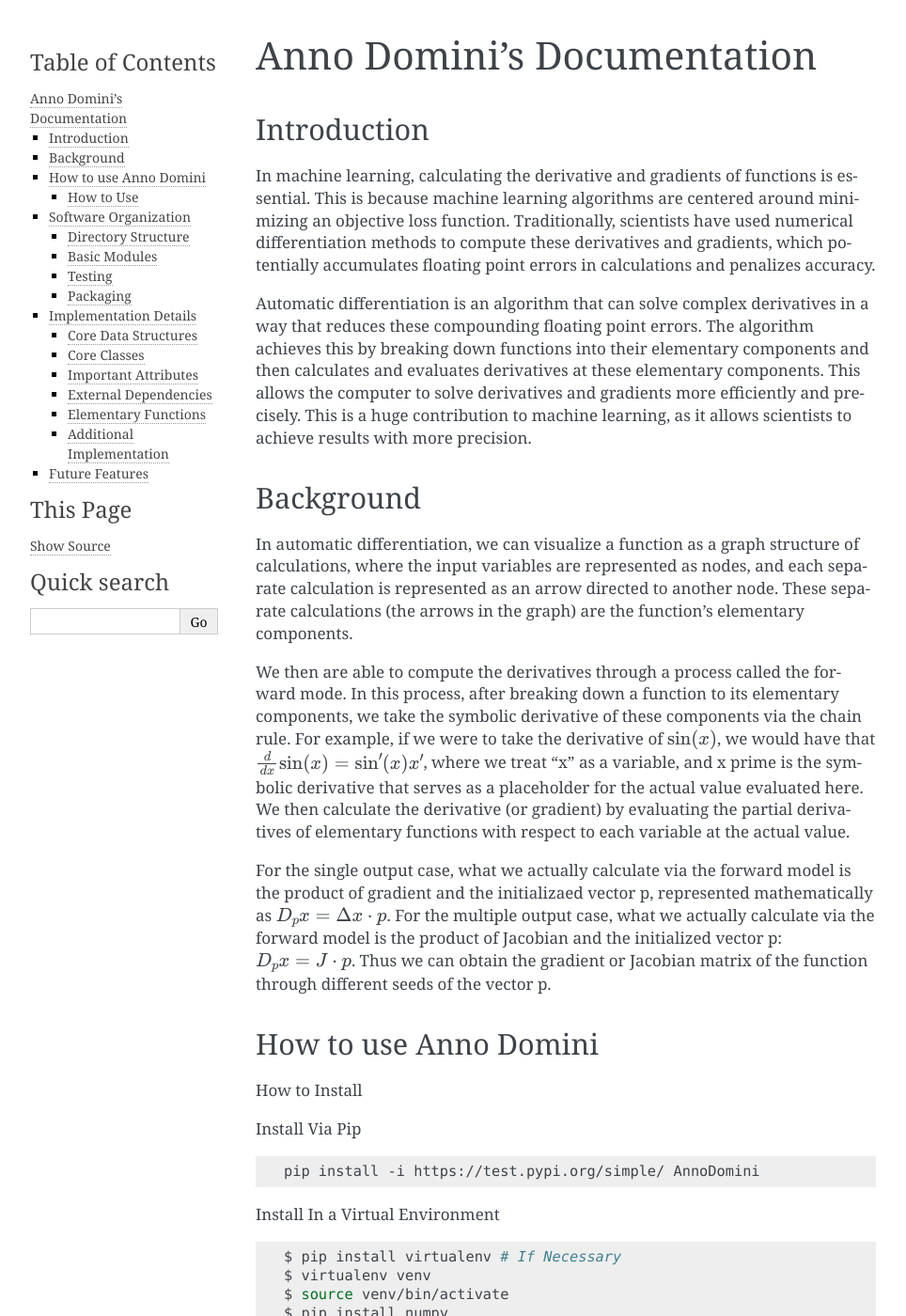
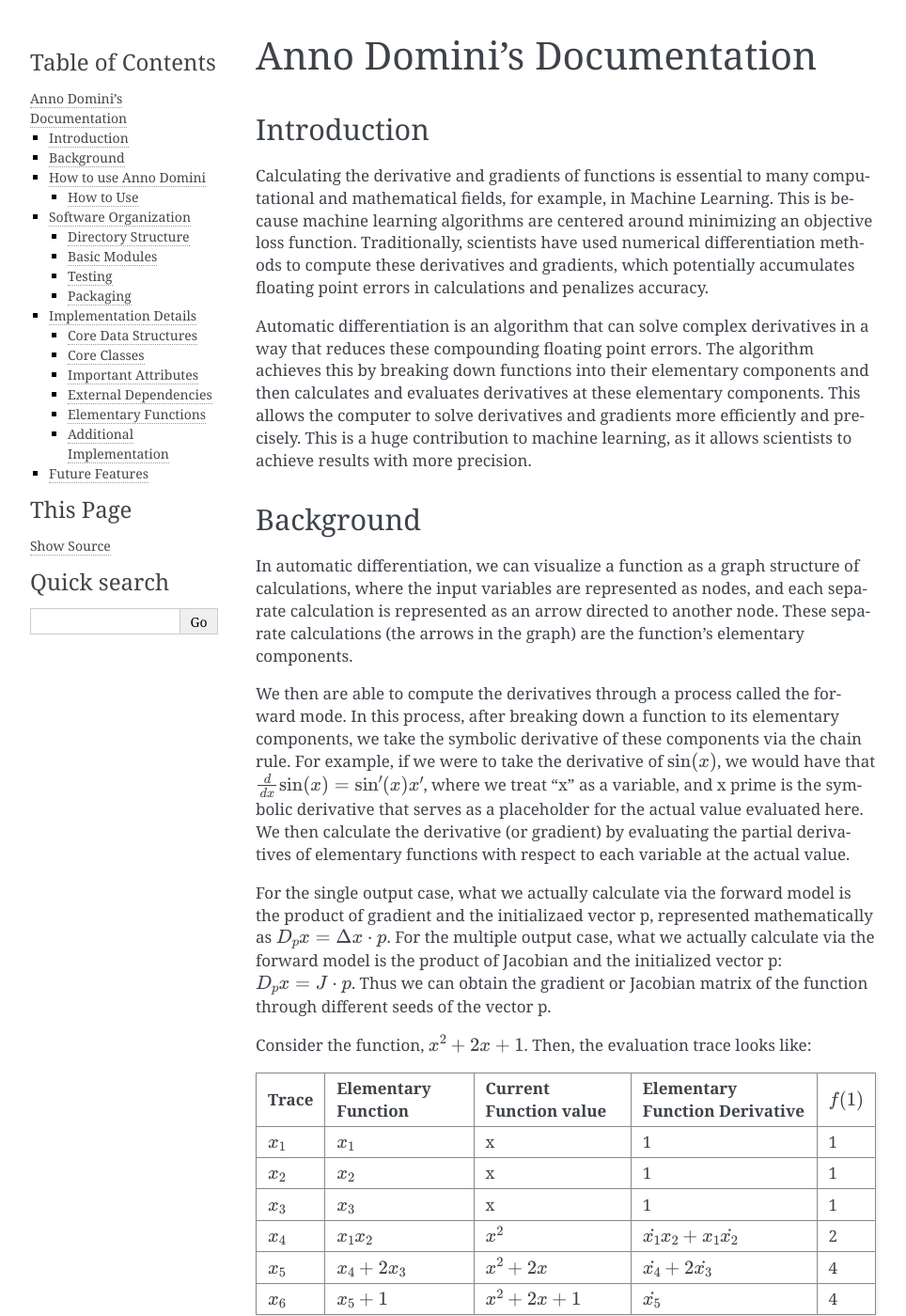
Before and after one commit to anno-domini-207/auto-diff, a Sphinx documentation site: the page built from docs/source/index.rst, in a window 1280 px wide and 1400 px high. Shown: the whole window at 94% size, without its empty margins (148-1112 px from the left). Built offline with Sphinx 7.4.7, drawn with Linux system fonts in a browser that asks for light colours.

Commit message:
adding table to docs

```diff
--- a/docs/source/index.rst
+++ b/docs/source/index.rst
@@ -4,7 +4,7 @@ Anno Domini's Documentation
 Introduction
 ------------
 
-In machine learning, calculating the derivative and gradients of functions is essential. This is because machine learning algorithms are centered around minimizing an objective loss function. Traditionally, scientists have used numerical differentiation methods to compute these derivatives and gradients, which potentially accumulates floating point errors in calculations and penalizes accuracy.
+Calculating the derivative and gradients of functions is essential to many computational and mathematical fields, for example, in Machine Learning. This is because machine learning algorithms are centered around minimizing an objective loss function. Traditionally, scientists have used numerical differentiation methods to compute these derivatives and gradients, which potentially accumulates floating point errors in calculations and penalizes accuracy.
 
 Automatic differentiation is an algorithm that can solve complex derivatives in a way that reduces these compounding floating point errors. The algorithm achieves this by breaking down functions into their elementary components and then calculates and evaluates derivatives at these elementary components. This allows the computer to solve derivatives and gradients more efficiently and precisely. This is a huge contribution to machine learning, as it allows scientists to achieve results with more precision.
 
@@ -16,6 +16,24 @@ In automatic differentiation, we can visualize a function as a graph structure o
 We then are able to compute the derivatives through a process called the forward mode. In this process, after breaking down a function to its elementary components, we take the symbolic derivative of these components via the chain rule. For example, if we were to take the derivative of :math:`\sin(x)`, we would have that :math:`\frac{d}{dx}\sin(x) = \sin^{\prime}(x)x^{\prime}`, where we treat “x” as a variable, and x prime is the symbolic derivative that serves as a placeholder for the actual value evaluated here. We then calculate the derivative (or gradient) by evaluating the partial derivatives of elementary functions with respect to each variable at the actual value.
 
 For the single output case, what we actually calculate via the forward model is the product of gradient and the initializaed vector p, represented mathematically as :math:`D_px = \Delta x \cdot p`. For the multiple output case, what we actually calculate via the forward model is the product of Jacobian and the initialized vector p: :math:`D_px = J\cdot p`. Thus we can obtain the gradient or Jacobian matrix of the function through different seeds of the vector p.
+
+Consider the function, :math:`x^2+2x+1`. Then, the evaluation trace looks like:
+
+===========   ===================  ======================  ===================================   ============
+Trace         Elementary Function  Current Function value  Elementary Function Derivative        :math:`f(1)`
+===========   ===================  ======================  ===================================   ============
+:math:`x_1`   :math:`x_1`          x                       1                                     1
+
+:math:`x_2`   :math:`x_2`          x                       1                                     1
+
+:math:`x_3`   :math:`x_3`          x                       1                                     1
+
+:math:`x_4`    :math:`x_1x_2`       :math:`x^2`            :math:`\dot{x_1}x_2 + x_1\dot{x_2}`   2
+
+:math:`x_5`   :math:`x_4 + 2x_3`   :math:`x^2 + 2x`        :math:`\dot{x_4} + 2\dot{x_3}`        4
+
+:math:`x_6`   :math:`x_5 + 1`      :math:`x^2 + 2x + 1`    :math:`\dot{x_5}`                     4
+===========   ===================  ======================  ===================================   ============
 
 How to use Anno Domini
 ----------------------
@@ -46,9 +64,6 @@ Install In a Virtual Environment
 
 
 Note: Numpy and Pytest are also required. If they are missing an error message will indicate as much.
-
-
-
 
 
 How to Use
```
